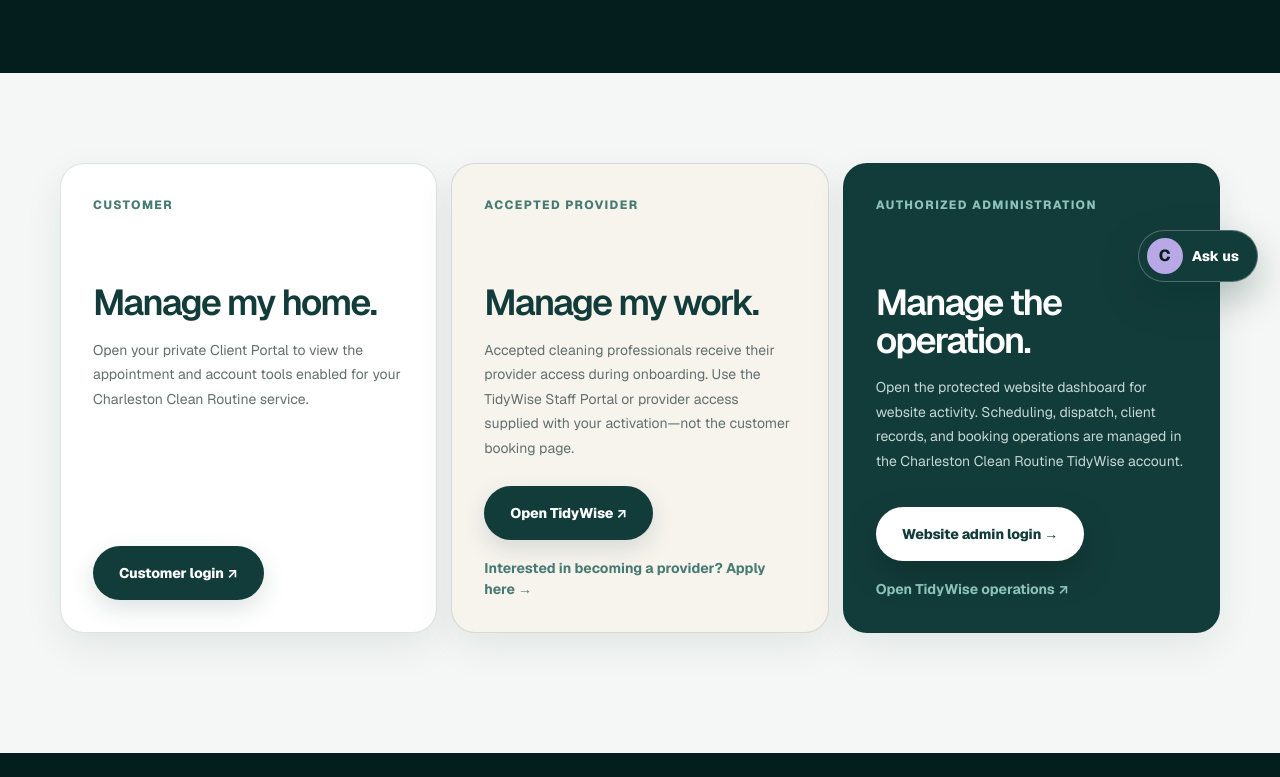
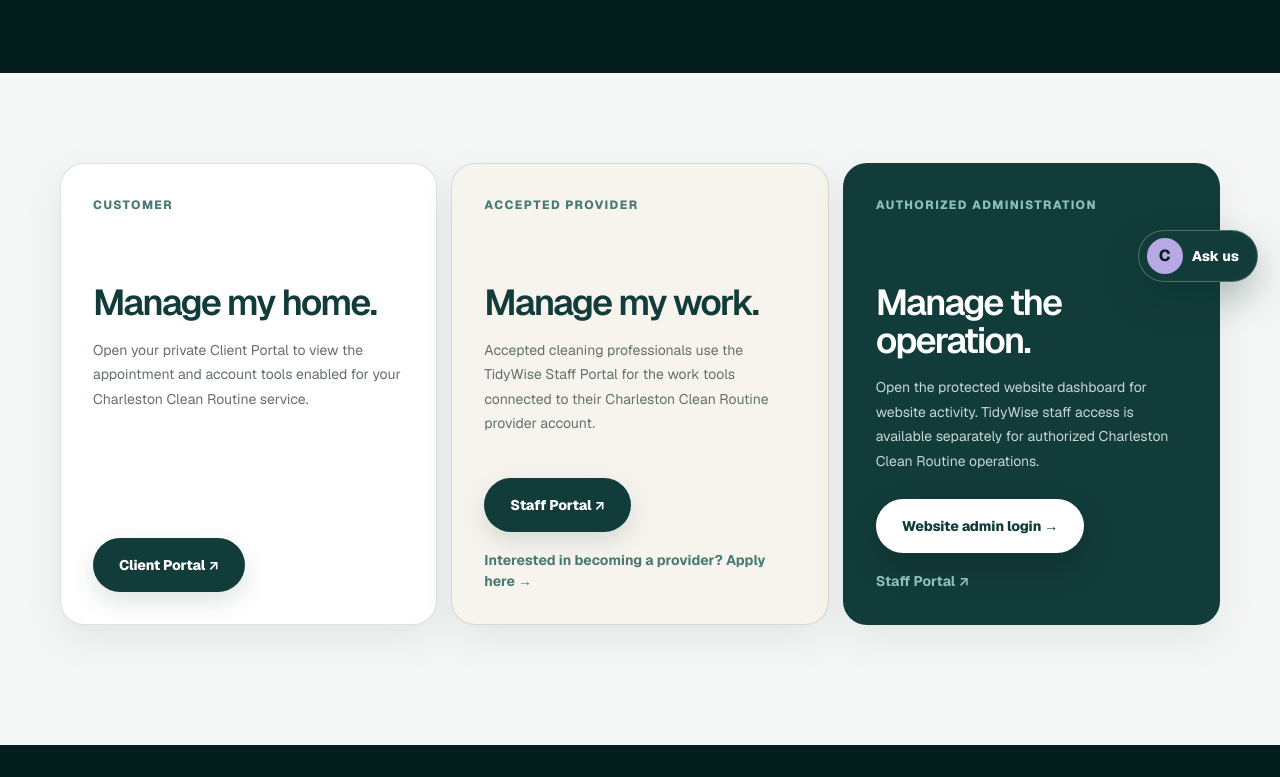
Before and after one commit to christophercompton843/charleston-clean-routine, a Next.js app: page /login in a window 1280 px wide. Shown: the part 496-1273 px from the top of the page. Built offline with nearby package versions, Linux system fonts and the light colour scheme.

Commit message:
Use correct TidyWise client and staff portal links

```diff
--- a/app/login/page.tsx
+++ b/app/login/page.tsx
@@ -6,8 +6,8 @@ export const metadata: Metadata = {
   description: "Secure account access for Charleston Clean Routine customers, providers, and authorized administrators.",
 };
 
-const customerLogin = "https://jointidywise.com/portal/login";
-const tidyWiseLogin = "https://www.jointidywise.com/";
+const customerLogin = "https://www.jointidywise.com/portal/login";
+const staffLogin = "https://www.jointidywise.com/staff/login";
 const providerApplication = "/provider-application";
 
 export default function LoginPage() {
@@ -22,23 +22,23 @@ export default function LoginPage() {
           <span>Customer</span>
           <h2>Manage my home.</h2>
           <p>Open your private Client Portal to view the appointment and account tools enabled for your Charleston Clean Routine service.</p>
-          <a className="button" href={customerLogin} target="_blank" rel="noreferrer">Customer login ↗</a>
+          <a className="button" href={customerLogin} target="_blank" rel="noreferrer">Client Portal ↗</a>
         </article>
 
         <article>
           <span>Accepted provider</span>
           <h2>Manage my work.</h2>
-          <p>Accepted cleaning professionals receive their provider access during onboarding. Use the TidyWise Staff Portal or provider access supplied with your activation—not the customer booking page.</p>
-          <a className="button" href={tidyWiseLogin} target="_blank" rel="noreferrer">Open TidyWise ↗</a>
+          <p>Accepted cleaning professionals use the TidyWise Staff Portal for the work tools connected to their Charleston Clean Routine provider account.</p>
+          <a className="button" href={staffLogin} target="_blank" rel="noreferrer">Staff Portal ↗</a>
           <a className="login-secondary" href={providerApplication}>Interested in becoming a provider? Apply here →</a>
         </article>
 
         <article className="admin-login">
           <span>Authorized administration</span>
           <h2>Manage the operation.</h2>
-          <p>Open the protected website dashboard for website activity. Scheduling, dispatch, client records, and booking operations are managed in the Charleston Clean Routine TidyWise account.</p>
+          <p>Open the protected website dashboard for website activity. TidyWise staff access is available separately for authorized Charleston Clean Routine operations.</p>
           <a className="button button-light" href="/admin">Website admin login →</a>
-          <a className="login-secondary login-secondary-light" href={tidyWiseLogin} target="_blank" rel="noreferrer">Open TidyWise operations ↗</a>
+          <a className="login-secondary login-secondary-light" href={staffLogin} target="_blank" rel="noreferrer">Staff Portal ↗</a>
         </article>
       </section>
     </CustomerPageShell>
```
